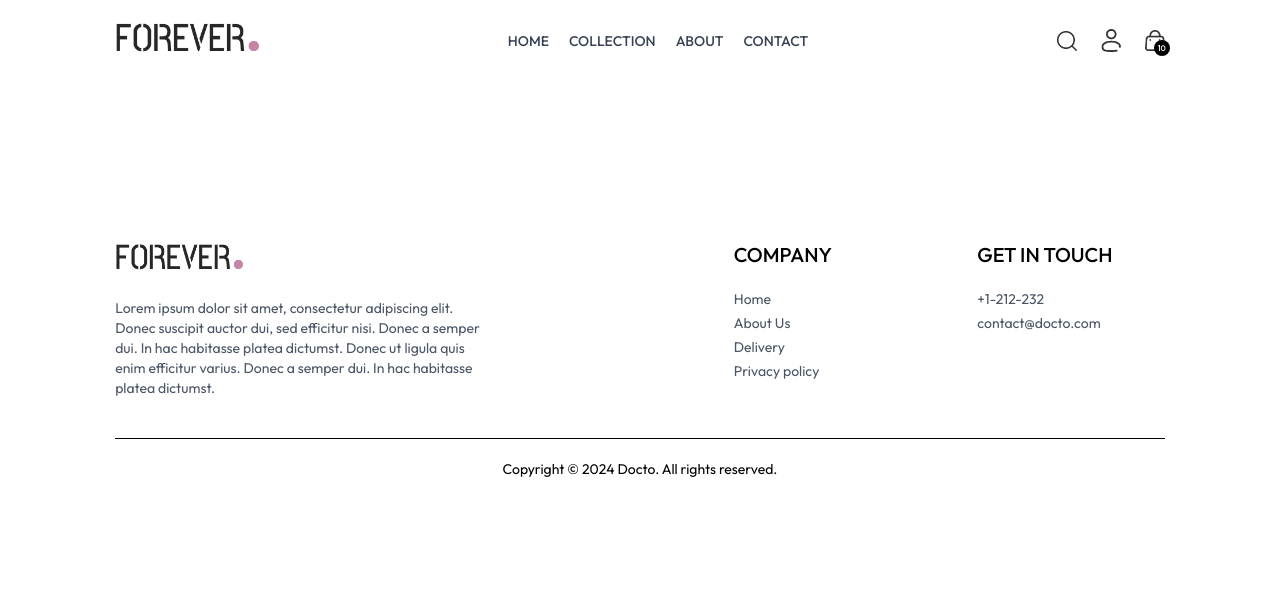
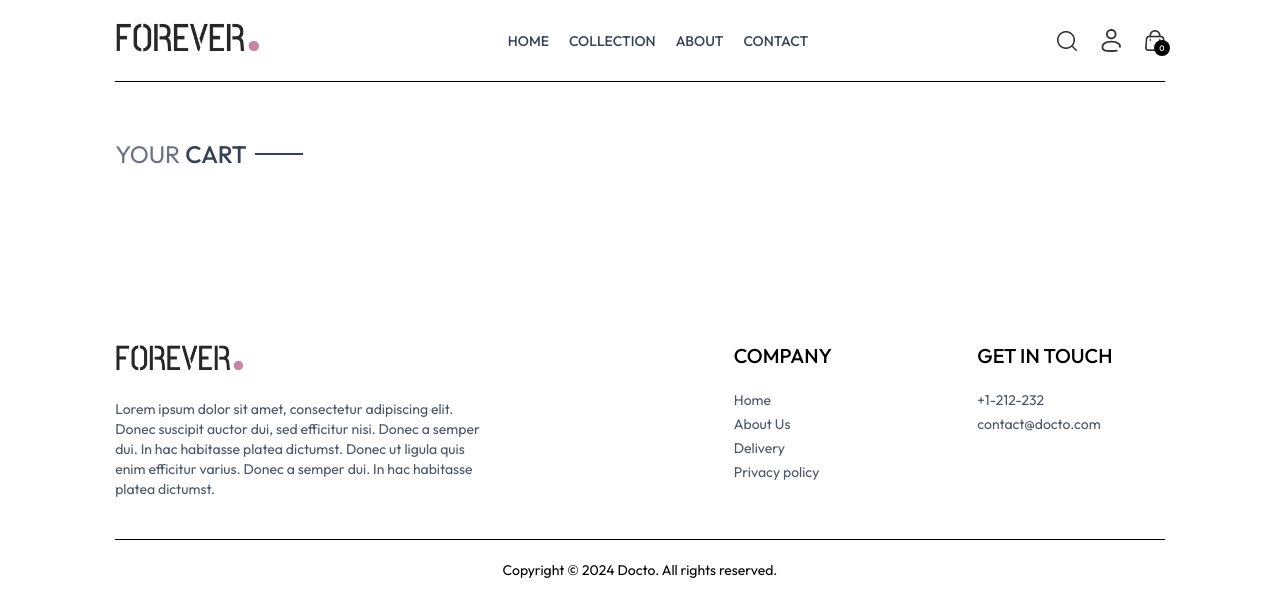
Before and after one commit to harshitydv1/docto, a React (Vite) app in the folder frontend/: page /cart in a window 1280 px wide. Shown: the top 616 px of the page. Built offline with nearby package versions, Linux system fonts and the light colour scheme.

Commit message:
cart added

```diff
--- /dev/null
+++ b/frontend/src/components/CartTotal.jsx
@@ -0,0 +1,34 @@
+import React, { useContext } from 'react'
+import { ShopContext } from '../context/ShopContext';
+
+const CartTotal = () => {
+    const {  currency, delivery_fee, getCartAmount } = useContext(ShopContext);
+
+
+  return (
+    <div className='w-full'>
+        <div className='text-2xl'>
+            <Title text={Cart} text2={TOTALS} />
+        </div>
+        <div className='flex flex-col gap-2 mt-2 text-sm' >
+            <div className='flex justify-between '>
+                <p>Subtotal</p>
+                <p>{currency}{getCartAmount()}</p>
+            </div>
+            <hr />
+            <div className='flex justify-between '>
+                <p>Shipping Fee</p>
+                <p>{currency}{delivery_fee}</p>
+            </div>
+            <div className='flex justify-between'>
+                <p>Total</p>
+                <p>{currency}{getCartAmount() === 0 ? 0 : getCartAmount() + delivery_fee}</p>
+            </div>
+
+        </div>
+
+    </div>
+  )
+}
+
+export default CartTotal
--- a/frontend/src/components/Navbar.jsx
+++ b/frontend/src/components/Navbar.jsx
@@ -5,7 +5,7 @@ import { ShopContext } from "../context/ShopContext";
 
 const Navbar = () => {
   const [visible, setVisible] = useState(false);
-  const {setShowSearch} =useContext(ShopContext);
+  const {setShowSearch , getCartCount } =useContext(ShopContext);
   return (
     <div className="flex items-center justify-between py-5 font-medium">
       <Link to="/"><img src={assets.logo} alt="" className="w-36" /></Link>
@@ -51,7 +51,7 @@ const Navbar = () => {
         <Link to="/cart" className="relative">
           <img src={assets.cart_icon} className="w-5 min-w-5" alt="" />
           <p className="absolute right-[-5px] bottom-[-5px] w-4 text-center leading-4 bg-black text-white aspect-square rounded-full text-[8px]">
-            10
+            {getCartCount()}
           </p>
         </Link>
         <img
--- a/frontend/src/context/ShopContext.jsx
+++ b/frontend/src/context/ShopContext.jsx
@@ -1,49 +1,86 @@
-import { createContext, use, useState } from "react";
+import { createContext, useState } from "react";
 import { products } from "../assets/assets";
 import { toast } from "react-toastify";
 
 export const ShopContext = createContext();
 
 const ShopContextProvider = (props) => {
-
   const currency = "$";
   const delivery_fee = 5;
-    const [search , setSearch] = useState('');
+  const [search, setSearch] = useState("");
   const [showSearch, setShowSearch] = useState(false);
   const [cartItems, setCartItems] = useState({});
 
-
-    const addToCart = async (itemId,size) => {
-
-        if(!size){
+  const addToCart = async (itemId, size) => {
+    if (!size) {
       toast.error("Please select a size");
       return;
     }
 
     let cartData = structuredClone(cartItems);
 
-        if(cartData[itemId]){
-            if(cartData[itemId][size]){
+    if (cartData[itemId]) {
+      if (cartData[itemId][size]) {
         cartData[itemId][size] += 1;
-            }
-            else{
+      } else {
         cartData[itemId][size] = 1;
       }
-        }
-        else{
+    } else {
       cartData[itemId] = {};
       cartData[itemId][size] = 1;
     }
 
     setCartItems(cartData);
+  };
+
+  const getCartCount = () => {
+    let totalCount = 0;
+    for (const items in cartItems) {
+      for (const item in cartItems[items]) {
+        try {
+          if (cartItems[items][item] > 0) {
+            totalCount += cartItems[items][item];
+          }
+        } catch (error) {
+          console.error("Error calculating cart count:", error); // Log the error for debugging
+        }
+      }
+    }
+    return totalCount;
+  };
+
+
+
+  const updateQuantity = async (itemId, size, quantity) => {
+    let cartData = structuredClone(cartItems);
+
+      cartData[itemId][size] = quantity;
+
+    setCartItems(cartData);
+  };
+
+
+  const getCartAmount = async () => {
+    let totalAmount = 0;
+    for (const items in cartItems){
+      let itemInfo = products.find((products)=> products._id === items);
+      for (const item in cartItems[items]){
+        try{
+          if(cartItems[items][item]>0){
+            totalAmount += itemInfo.price * cartItems[items][item];
+          }
+        } catch (error){
+          console.error("Error calculating cart amount:", error); // Log the error for debugging
+        }
+      }
+    }
+    return totalAmount;
 
   }
 
-    useState(() => {
-        console.log(cartItems);
-    },[cartItems])
 
-    const value ={
+
+  const value = {
     products,
     currency,
     delivery_fee,
@@ -53,13 +90,14 @@ const ShopContextProvider = (props) => {
     setShowSearch,
     cartItems,
     setCartItems,
-        addToCart
-    }
+    addToCart,
+    getCartCount,
+    updateQuantity,
+    getCartAmount
+  };
   return (
-        <ShopContext.Provider value={value}>
-            {props.children}
-        </ShopContext.Provider>
-    )
-}
+    <ShopContext.Provider value={value}>{props.children}</ShopContext.Provider>
+  );
+};
 
 export default ShopContextProvider;
--- a/frontend/src/pages/Cart.jsx
+++ b/frontend/src/pages/Cart.jsx
@@ -1,11 +1,67 @@
-import React from 'react'
+import React, { useContext, useEffect, useState } from 'react'
+import { ShopContext } from '../context/ShopContext'
+import Title from '../components/Title';
+import { assets } from '../assets/assets';
 
 function Cart() {
+
+
+  const { products, currency, cartItems, updateQuantity } =
+    useContext(ShopContext);
+
+  const[cartData, setCartData]= useState([]);
+
+  useEffect(()=>{
+    const tempData = [];
+    for (const items in cartItems){
+      for (const item in cartItems[items]){
+        if (cartItems[items][item]>0){
+          tempData.push({
+            _id: items,
+            size: item,
+            quantity: cartItems[items][item],
+            // product: products.find((product)=> product._id === items)
+          })
+        }
+      }
+    }
+   setCartData(tempData);
+  }, [cartItems])
+
   return (
-    <div>
+    <div className='border-t pt-14'>
+      <div className='text-2xl mb-3' >
+        <Title text1={'YOUR'} text2={'CART'} />
+
+      </div>
+      <div>
+        {
+          cartData.map((item, index)=>{
+            const productData = products.find((product)=> product._id === item._id);
+            return (
+              <div key={index} className='py-4 border-t border-b text-gray-700 grid grid-cols-[4fr_0.5fr_0.5fr] sm:grid-cols-[4fr_2fr_0.5fr] items-center gap-4'>
+                <div className='flex items-center gap-6'>
+                  <img className='w-16 sm:w-20' src={productData.image[0]} alt="" />
+                  <div>
+                    <p className='text-xm sm:text-lg font-medium'>{productData.name}</p>
+                    <div className='flex items-center gap-5 mt-1'>
+                      <p>{currency}{productData.price}</p>
+                      <p className='px-2 sm:px-3 sm:py-1 border bg-slate-50'>{item.size}</p>
+                    </div>
+                  </div>
+                </div>
+                {/* manual quntity upgrade while before checkout */}
+                <input onChange={(e)=> e.target.value === '' || e.target.value === '0' ? null :updateQuantity(item._id,item.size,Number(e.target.value))} className='border max-w-10 sm:max-w-20 px-1 py-1' type='number' min={1} defaultValue={item.quantity}  />
+                <img  onClick={()=>updateQuantity(item._id, item.size,0)} className='w-4 mr-4 sm:w-5 cursor-pointer' src={assets.bin_icon} alt='' />
+              </div>
+            )
+          })
+        }
+      </div>
+
 
     </div>
   )
-}
+};
 
 export default Cart
--- a/frontend/src/pages/Product.jsx
+++ b/frontend/src/pages/Product.jsx
@@ -124,7 +124,6 @@ function Product() {
       if (item._id === productId) {
         setProductData(item);
         setImage(item.image[0]);
-        console.log(item);
         return null;
       }
     });
```
Lines whose indentation alone changed are shown as unchanged.
